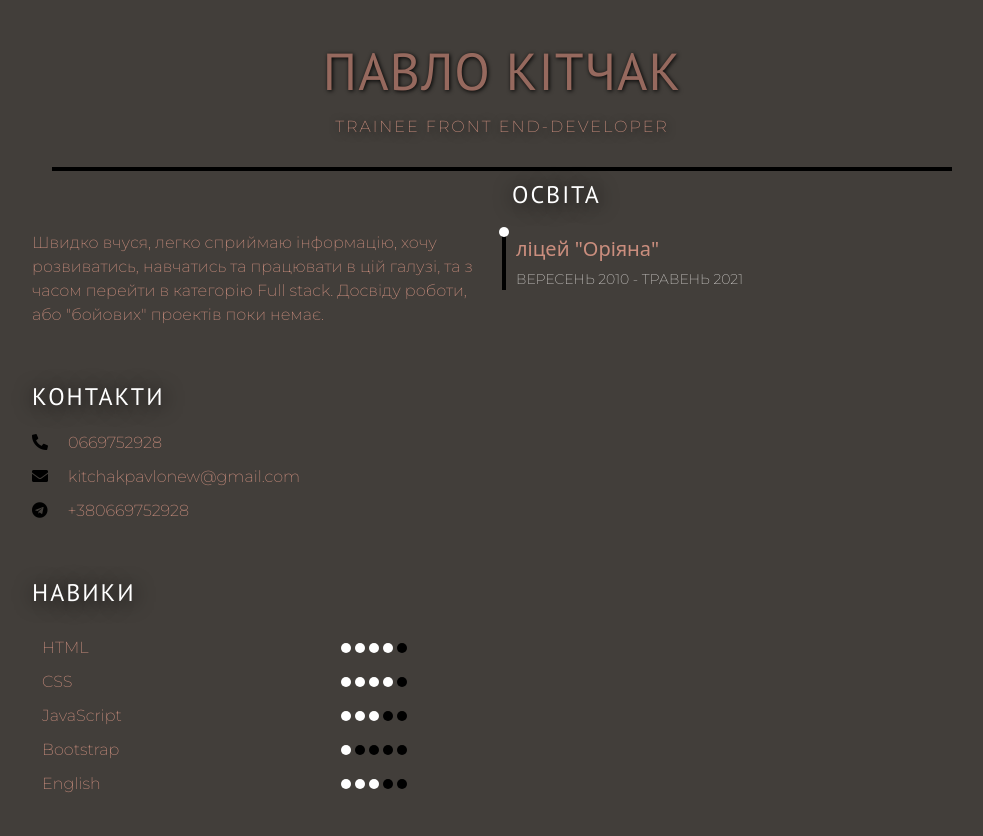
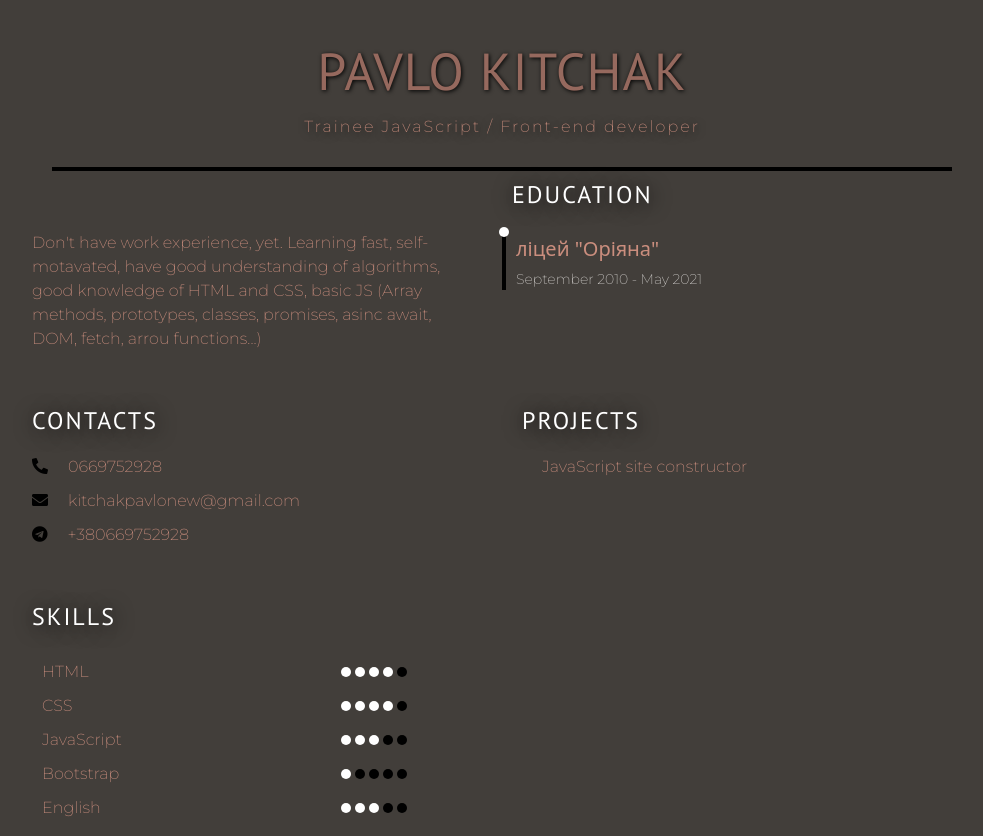
Before and after one commit to Just-Riko/kitchakpavlores, a plain HTML site: page index.html in a window 1280 px wide. Shown: the whole page, without its empty margins (138-1121 px from the left). Before the commit the page ends 812 px from the top, so only its background shows below. Drawn offline with nearby package versions, Linux system fonts and the light colour scheme.

Commit message:
projects added

```diff
--- a/index.html
+++ b/index.html
@@ -13,43 +13,47 @@
 </head>
 
 <body>
-  <h1>ПАВЛО КІТЧАК</h1>
-  <h3>TRAINEE FRONT END-DEVELOPER</h3>
+  <h1>PAVLO KITCHAK</h1>
+  <h3>Trainee JavaScript / Front-end developer</h3>
   <div class="hr"></div>
 
   <div class="row">
     <div class="col-6">
-      <p>Швидко вчуся, легко сприймаю інформацію,
-        хочу розвиватись, навчатись та працювати в
-        цій галузі, та з часом перейти в категорію Full
-        stack. Досвіду роботи, або "бойових" проектів
-        поки немає.</p>
+      <p>Don't have work experience, yet. Learning fast, self-motavated, have good understanding of algorithms, good
+        knowledge of HTML and CSS, basic JS (Array methods, prototypes, classes, promises, asinc await, DOM, fetch,
+        arrou functions...)</p>
     </div>
     <div class="col">
 
-      <h4>ОСВІТА</h4>
+      <h4>EDUCATION</h4>
       <div class="ed">
         <div class="dot"></div>
         <h6>ліцей "Оріяна"</h6>
-        <p class="edu">ВЕРЕСЕНЬ 2010 - ТРАВЕНЬ 2021</p>
+        <p class="edu">September 2010 - May 2021</p>
       </div>
     </div>
   </div>
 
   <div class="row con">
     <div class="col-6">
-      <h4>КОНТАКТИ</h4>
+      <h4>CONTACTS</h4>
       <ul>
         <li><i class="fas fa-phone-alt"></i><span>0669752928</span></li>
         <li><i class="fas fa-envelope"></i><span>kitchakpavlonew@gmail.com</span></li>
         <li><i class="fab fa-telegram"></i><span>+380669752928</span></li>
       </ul>
     </div>
+    <div class="col">
+      <h4>PROJECTS</h4>
+      <ul>
+        <li><a href="https://javascript-constructor-e5f08.web.app/" target="blank">JavaScript site constructor</a></li>
+      </ul>
+    </div>
   </div>
 
   <div class="row con">
     <div class="col-12">
-      <h4>НАВИКИ</h4>
+      <h4>SKILLS</h4>
       <div class="row">
 
         <div class="col-4">
@@ -85,7 +89,7 @@
     </div>
   </div>
 
-<script src="js.js"></script>
+  <script src="js.js"></script>
 </body>
 
 </html>
--- a/style.css
+++ b/style.css
@@ -57,6 +57,14 @@ span{
     padding-left: 20px;
     color: rgb(203, 142, 126);
 
+}
+a{
+    color: rgb(203, 142, 126);
+    padding-left: 20px;
+    text-decoration: none;
+}
+a:hover{
+    color: chocolate;
 }
 .hr{
     width: 90%;
```
